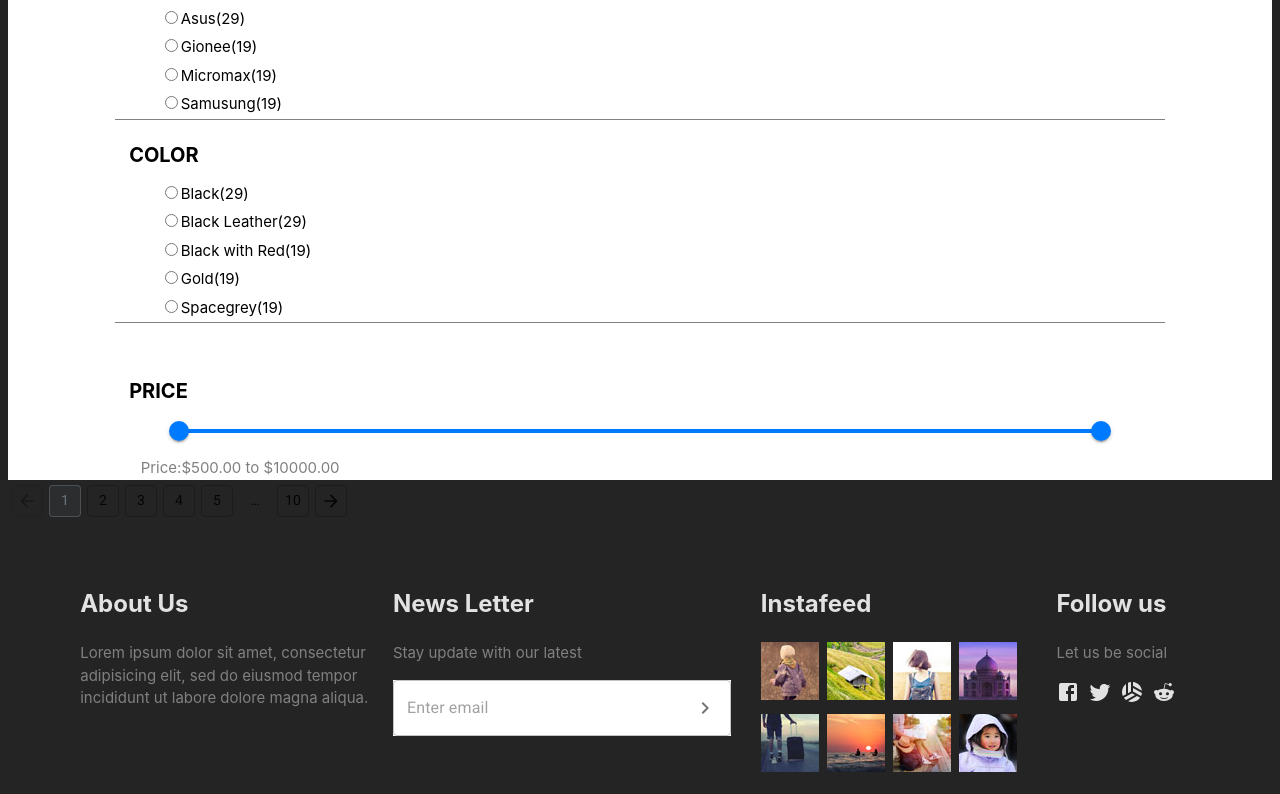
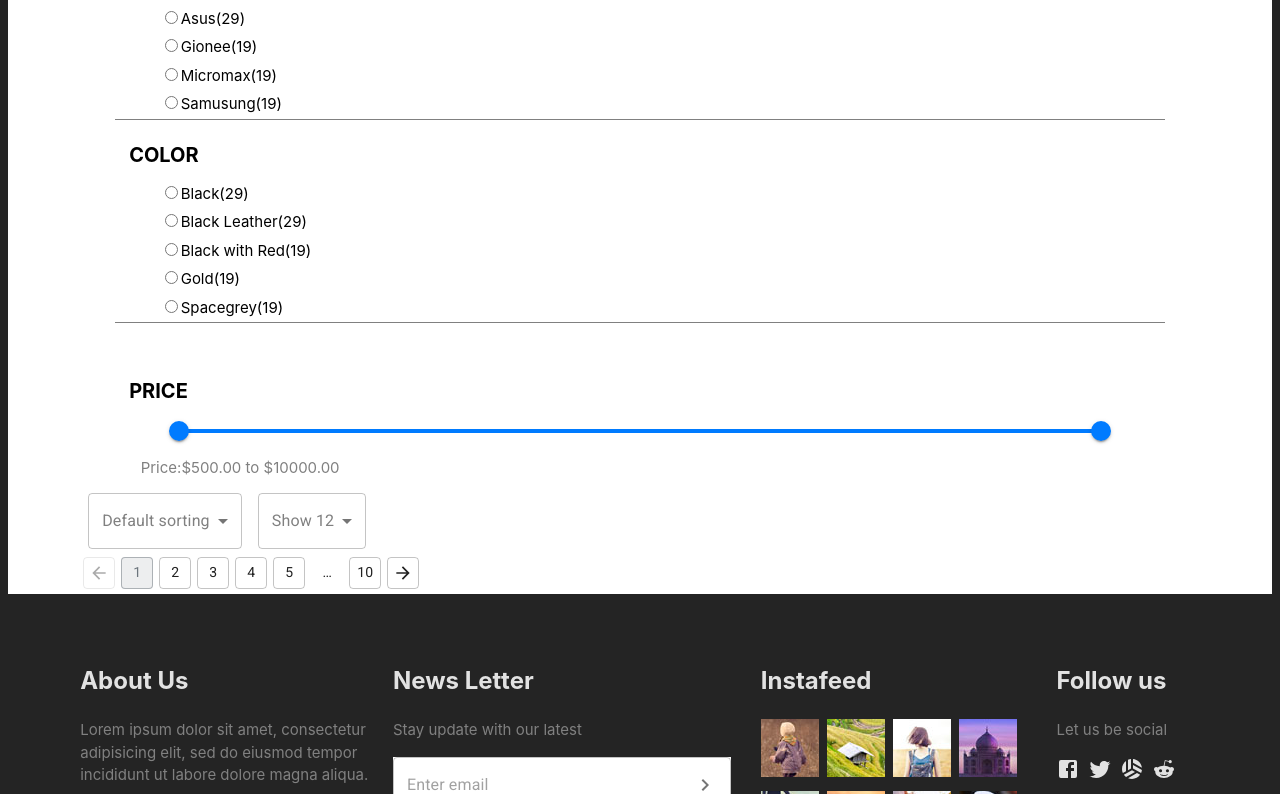
Before and after one commit to BridgetKas/ShoeStore, a React (Vite) app: page /shop in a window 1280 px wide. Shown: the part 1505-2299 px from the top of the page. Built offline with nearby package versions, Linux system fonts and the light colour scheme.

Commit message:
Added selectandpagination  Component

```diff
--- a/src/pages/Shop/page.jsx
+++ b/src/pages/Shop/page.jsx
@@ -1,6 +1,5 @@
 import HeaderComp from '../../layout/Header/header';
 import CategoryComp from './category';
-import PaginationComp from './pagination';
 import PriceRangeComp from './pricerange';
 import SelectComp from './selectcomp';
 
@@ -14,7 +13,8 @@ function ShopPage() {
       <SelectComp textcolor='gray' background='white'/>
       <CategoryComp/>
       <PriceRangeComp/>
-      <PaginationComp/>
+      <SelectComp textcolor='gray' background='white'/>
+
     </div>
   )
 }
--- a/src/pages/Shop/page.module.css
+++ b/src/pages/Shop/page.module.css
@@ -88,15 +88,18 @@
 
 .price {
     width:79%;
-    margin:5px auto;
+    margin:5px auto 0 auto;
     color:gray;
 }
 
 .cash {
     color:"light"
 }
+
+
+/* Select and Pagination css */
 .mainContainer {
-    background-color: lightblue;
+    background-color: white;
     display:flex;
     flex-direction:column;
     align-items:center;
@@ -104,3 +107,7 @@
     margin:0 auto;
     padding:5px 10px;
 }
+
+.select {
+    width:90%;
+}
--- a/src/pages/Shop/selectcomp.jsx
+++ b/src/pages/Shop/selectcomp.jsx
@@ -14,6 +14,7 @@ export default function SelectComp({textcolor,background}) {
 
   return (
     <div className={styles.mainContainer}>
+      <div className={styles.select}>
         <div className={styles.formContainer}>
           <FormControl sx={{ m: 1, minWidth: 120 }}>
             <Select
@@ -24,7 +25,6 @@ export default function SelectComp({textcolor,background}) {
                 color:textcolor,
                 backgroundColor:background
               }}
-
             >
               <MenuItem value=""> <em>Default sorting</em> </MenuItem>
               <MenuItem value={20}>Default sorting</MenuItem>
@@ -49,5 +49,6 @@ export default function SelectComp({textcolor,background}) {
         </div>
         <PaginationComp/>
       </div>
+    </div>
   );
 }
```
Also changed, not shown: src/pages/Shop/selectandPage.jsx (deleted). Lines whose indentation alone changed are shown as unchanged.
